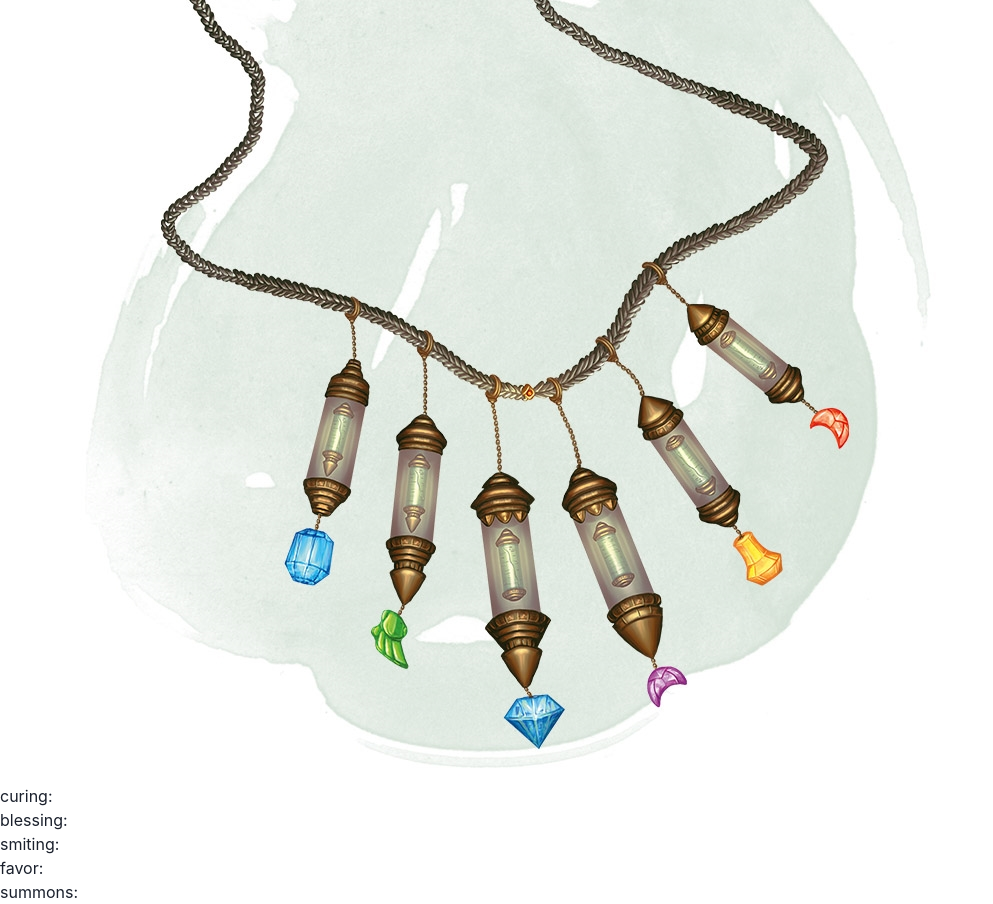
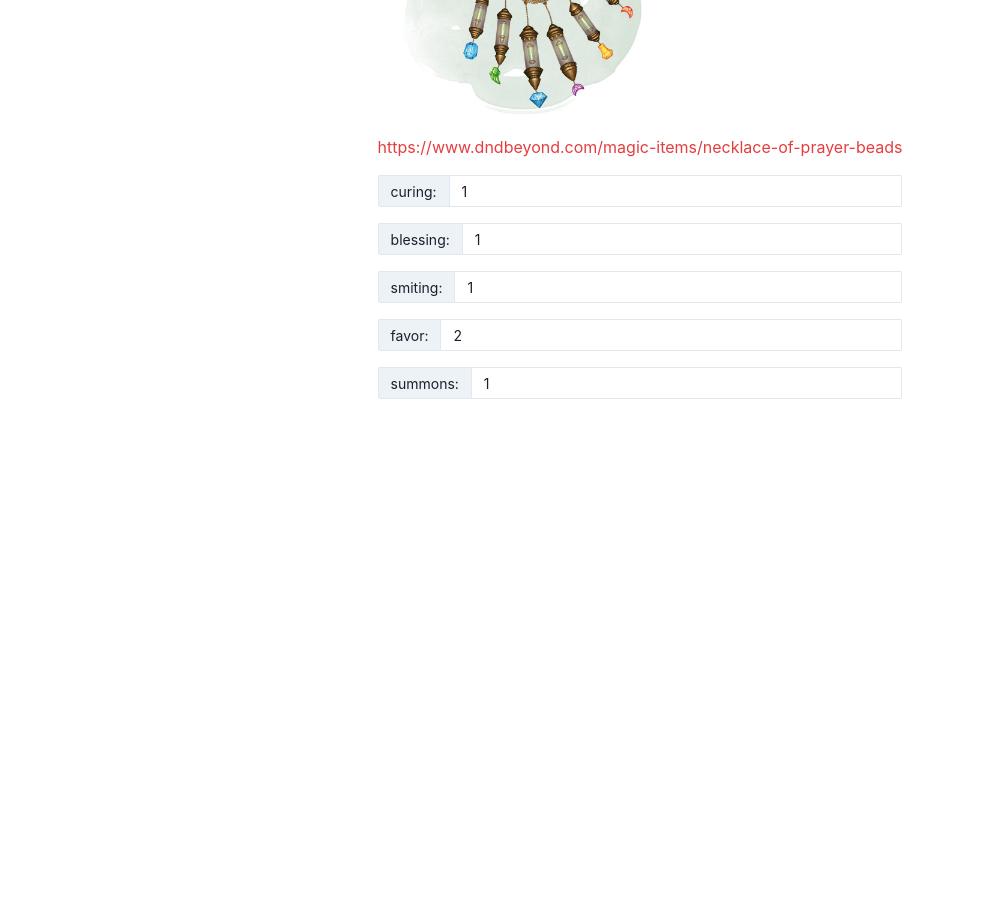
Before and after one commit to mgwissa/d_n_d_apps_nextjs, a Next.js app in the folder my-app/: page /NecklacePrayerBeads in a window 1280 px wide. Shown: the part 240-1144 px from the top of the page, without its empty margins (0-993 px from the left). After the commit the page ends 800 px from the top, so only its background shows below. Built offline with nearby package versions, Linux system fonts and the light colour scheme.

Commit message:
Initial prayer beads build

```diff
--- a/my-app/pages/NecklacePrayerBeads.js
+++ b/my-app/pages/NecklacePrayerBeads.js
@@ -1,41 +1,39 @@
 import React from 'react';
 
-import NumberField from '../components/formTypes/NumberField'
+import { Heading, Center, Stack, Link, InputGroup, InputLeftAddon, Input } from "@chakra-ui/react"
 
 const PrayerBeads = () => {
     return (
         <div>
-            <h2>Necklace of Prayer Beads</h2>
-            <img class="prayer-beads-img" src="necklace_of_prayer_beads.jpeg" alt="Necklace of Prayer Beads" />
-            <div class="form-field">
-                <label className="field-label">curing:</label>
-                <NumberField />
-            </div>
-            <div class="form-field">
-                <label className="field-label">blessing:</label>
-                <NumberField />
-            </div>
-            <div class="form-field">
-                <label className="field-label">smiting:</label>
-                <NumberField />
-            </div>
-            <div class="form-field">
-                <label className="field-label">favor:</label>
-                <NumberField />
-            </div>
-            <div class="form-field">
-                <label className="field-label">summons:</label>
-                <NumberField />
-            </div>
+            <Center>
+                <Stack spacing="4">
+                    <Heading>Necklace of Prayer Beads</Heading>
+                    <img width="300" class="prayer-beads-img" src="necklace_of_prayer_beads.jpeg" alt="Necklace of Prayer Beads" />
+                    <Link href="https://www.dndbeyond.com/magic-items/necklace-of-prayer-beads" color="red.500">https://www.dndbeyond.com/magic-items/necklace-of-prayer-beads</Link>
+                    <InputGroup size="sm">
+                        <InputLeftAddon children="curing:" />
+                        <Input type="number" value="1" />
+                    </InputGroup>
+                    <InputGroup size="sm">
+                        <InputLeftAddon children="blessing:" />
+                        <Input type="number" value="1" />
+                    </InputGroup>
+                    <InputGroup size="sm">
+                        <InputLeftAddon children="smiting:" />
+                        <Input type="number" value="1" />
+                    </InputGroup>
+                    <InputGroup size="sm">
+                        <InputLeftAddon children="favor:" />
+                        <Input type="number" value="2" />
+                    </InputGroup>
+                    <InputGroup size="sm">
+                        <InputLeftAddon children="summons:" />
+                        <Input type="number" value="1" />
+                    </InputGroup>
+                </Stack>
+            </Center>
         </div>
     )
 }
 
-// curing - 1
-// blessing - 1
-// smiting - 0
-// favor - 1
-// favor - 0
-// summons - 1
-
 export default PrayerBeads
```
